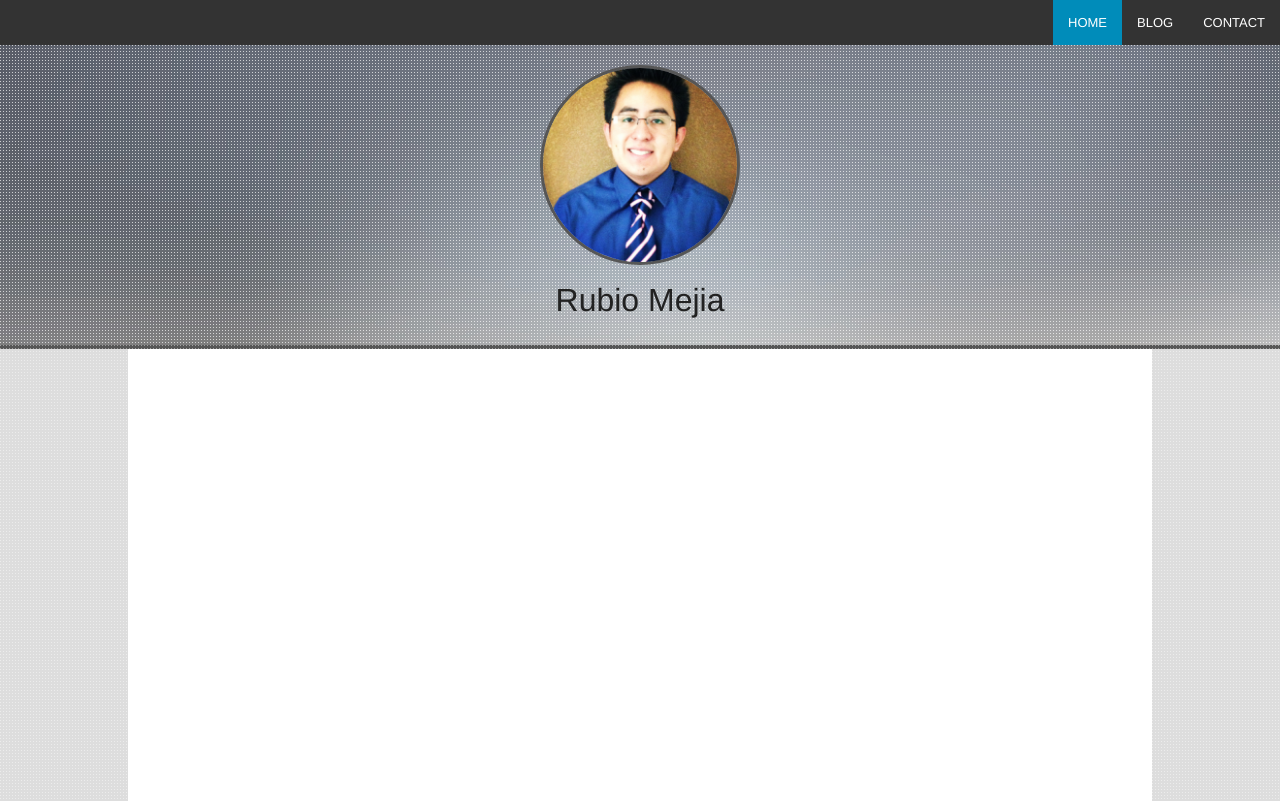
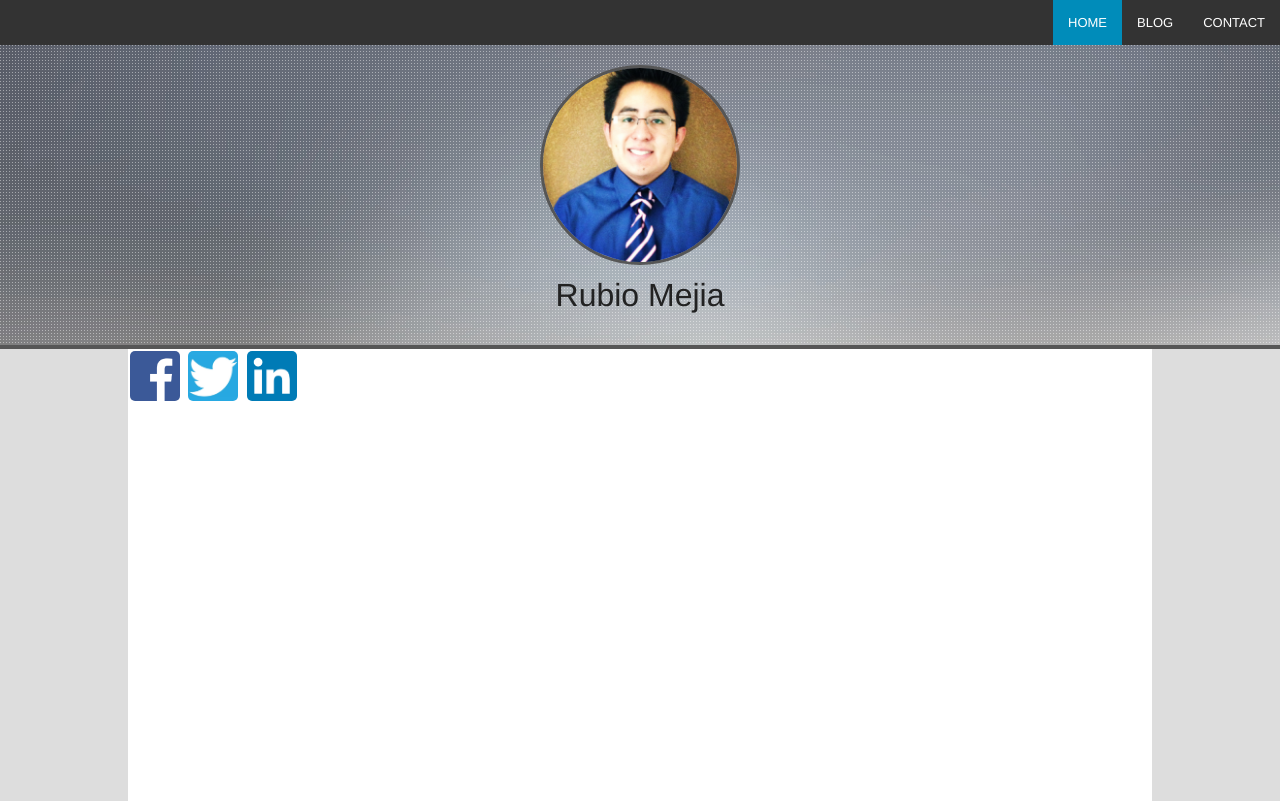
Before and after one commit to len518/len518.github.io, a plain HTML site: page index.html in a window 1280 px wide. Shown: the top 801 px of the page. Drawn offline with Linux system fonts and the light colour scheme.

Commit message:
added social buttons in main page

```diff
--- a/css/app.css
+++ b/css/app.css
@@ -26,7 +26,7 @@ body{
 	position:absolute;
 	height:100%;
 	width:100%;
-	background-image: url(../img/overlay.png);
+
 }
 .background-name{
 	height: 300px;
@@ -53,15 +53,18 @@ body{
 }
 .name-text{
 	z-index: 4;
-	top: 180px;
-	height: 150px;
-	line-height:150px;
+	top: 200px;
+	height: 100px;
+	line-height:100px;
 	width: 100%;
 	position: absolute;
 	margin: 0 auto;
 	font-size: 2em;
 	text-align: center;
 	overflow: hidden;
+}
+.abajo{
+	padding-top: 30px;
 }
 .separator{
 	width: 100%;
@@ -74,6 +77,8 @@ body{
 	height: 800px;
 	background-color: #FFFFFF;
 	margin: 0 auto;
+	display: block;
+	z-index: 5;
 }
 .avatar{
 	width: 200px;
@@ -91,6 +96,32 @@ body{
 	margin: 0px auto;
 	z-index: 5;
 }
+.social-logo:hover{
+	-moz-box-shadow: 0 0 5px #000000;
+	-webkit-box-shadow: 0 0 5px #000000;
+	box-shadow: 0 0 5px #000000;
+}
+.social-logo{
+	z-index: 6;
+	height: 50px;
+	width: 50px;
+	margin: 2px;
+	display: inline-block;
+	border-radius: 5px;
+}
+
+#facebook{
+	background-image:  url(../img/facebook_logo.png);
+	background-size: 100%;
+}
+#twitter{
+	background-image:  url(../img/twitter_logo.jpg);
+	background-size: 100%;
+}
+#linkedin{
+	background-image:  url(../img/linkedin_logo.png);
+	background-size: 100%;
+}
 @media only screen {
 	body{
 	background:#DDDDDD;
--- a/index.html
+++ b/index.html
@@ -11,8 +11,7 @@
     <script src="js/vendor/modernizr.js"></script>
   </head>
   <body>
-    <div id="divAll">
-      </div>
+
 
 		<header>
 
@@ -44,14 +43,30 @@
           <img src="img/face.png">
         </div>
       </div>
-      <span class="name-text">Rubio Mejia</span>
+      <span class="name-text">Rubio Mejia
+
+      </span>
 	  </div>
     <div class="separator">
 
     </div>
 
     <section class="content">
+      <div class="social">
 
+        <div class="social-logo" id="facebook" data-dropdown="facebook-drop" aria-controls="facebook-drop" aria-expanded="false"></div>
+        <div id="facebook-drop" data-dropdown-content class="f-dropdown content" aria-hidden="true" tabindex="-1">
+          <p>facebook stuff</p>
+        </div>
+        <div class="social-logo" id="twitter" data-dropdown="twitter-drop" aria-controls="twitter-drop" aria-expanded="false"></div>
+        <div id="twitter-drop" data-dropdown-content class="f-dropdown content" aria-hidden="true" tabindex="-1">
+          <p>twitter stuff</p>
+        </div>
+        <div class="social-logo" id="linkedin" data-dropdown="linkedin-drop" aria-controls="linkedin-drop" aria-expanded="false">
+        </div>
+        <div id="linkedin-drop" data-dropdown-content class="f-dropdown content" aria-hidden="true" tabindex="-1">
+          <p>linkedin stuff</p>
+        </div>
     </section>
 
     <script src="js/vendor/jquery.js"></script>
```
Also changed, not shown: img/facebook_logo.png (added), img/linkedin_logo.png (added), img/twitter_logo.jpg (added), img/twitter_logo.png (added).
